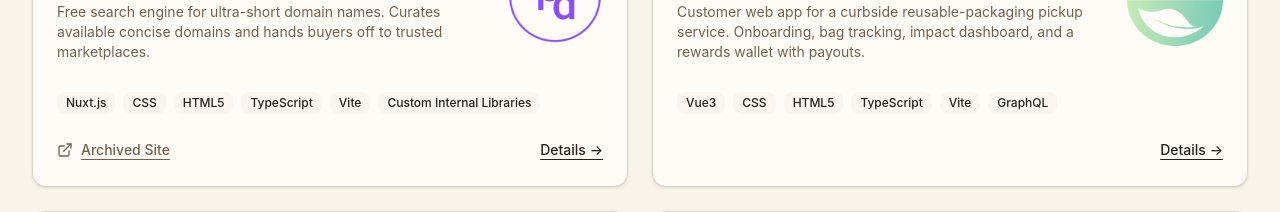
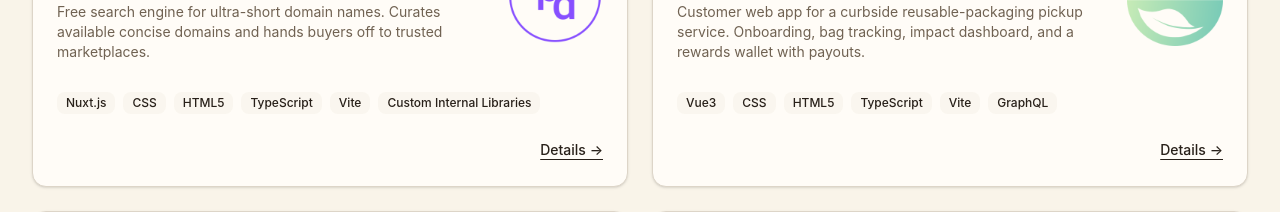
Before and after one commit to wdonray/donray.dev, a Next.js app: page / in a window 1280 px wide. Shown: the part 1620-1832 px from the top of the page. Built offline with nearby package versions, Linux system fonts and the light colour scheme.

Commit message:
fix: remove dead pico archive link, correct image alt text

```diff
--- a/src/components/projects.tsx
+++ b/src/components/projects.tsx
@@ -191,8 +191,6 @@ export default function Projects() {
       subtitle: "Ultra-Short Domain Search Engine",
       description:
         "Free search engine for ultra-short domain names. Curates available concise domains and hands buyers off to trusted marketplaces.",
-      archivedUrl:
-        "https://web.archive.org/web/20250224032816/https://www.pico.domains/",
       technologies: [
         "Nuxt.js",
         "CSS",
@@ -202,7 +200,7 @@ export default function Projects() {
         "Custom Internal Libraries",
       ],
       image: "/pico-domains.png",
-      imageAlt: "Screenshot of pico.domains website",
+      imageAlt: "pico.domains logo",
     },
     {
       slug: "cyclei",
--- a/src/lib/projects.ts
+++ b/src/lib/projects.ts
@@ -33,10 +33,8 @@ export const PROJECTS: ProjectDetail[] = [
     role: "Frontend Developer",
     stack: ["Nuxt.js", "TypeScript", "Vite", "CSS", "HTML5"],
     status: "discontinued",
-    archivedUrl:
-      "https://web.archive.org/web/20250224032816/https://www.pico.domains/",
     image: "/pico-domains.png",
-    imageAlt: "Screenshot of pico.domains website",
+    imageAlt: "pico.domains logo",
     details: [
       "pico.domains is a free search engine for ultra-short domain names, not a registrar. It tracks hundreds of millions of domains considered high-value and easy to remember, curates the available ones, and links buyers to marketplaces. The service is free, monetized through affiliate commissions on registrar traffic. It was built by a two-person team, with Donray on frontend development.",
       "Search starts with a prefix of up to four characters and narrows by second-level-domain length, one of 18 TLD categories (tech, commerce, country and region, and more), TLD length, specific TLDs, English-dictionary words only, and availability. Results sort by domain, SLD length, price, and registration duration, with 25 results per page and deep-linkable URLs carrying canonical tags and per-search SEO metadata.",
```
